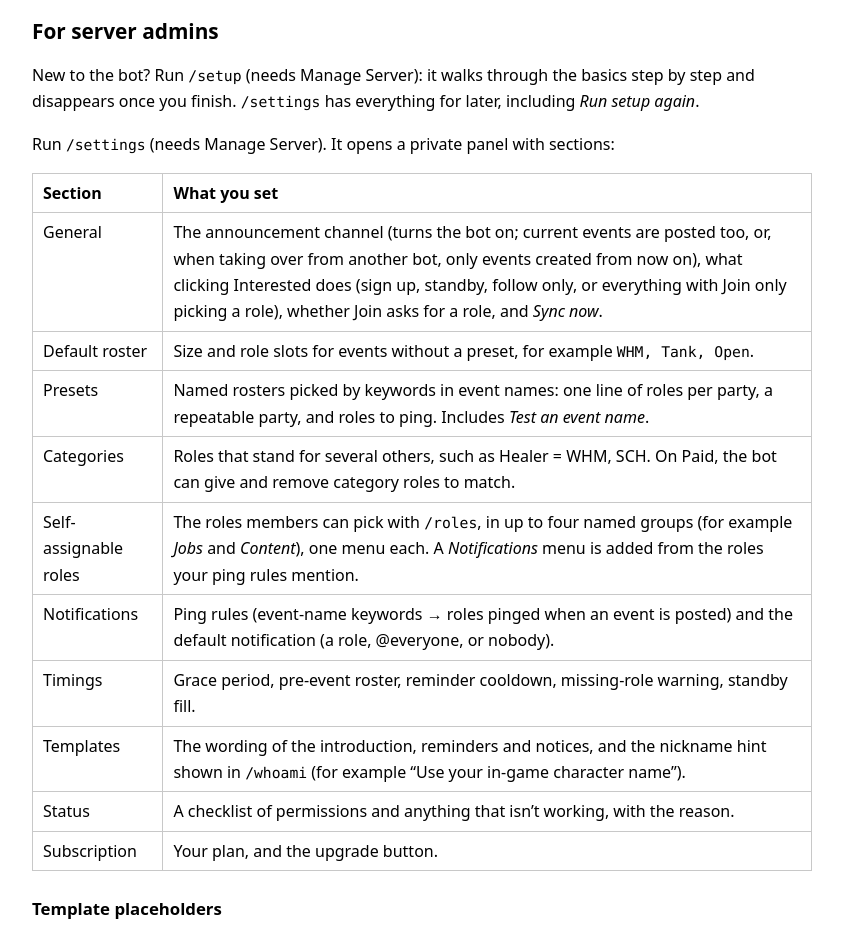
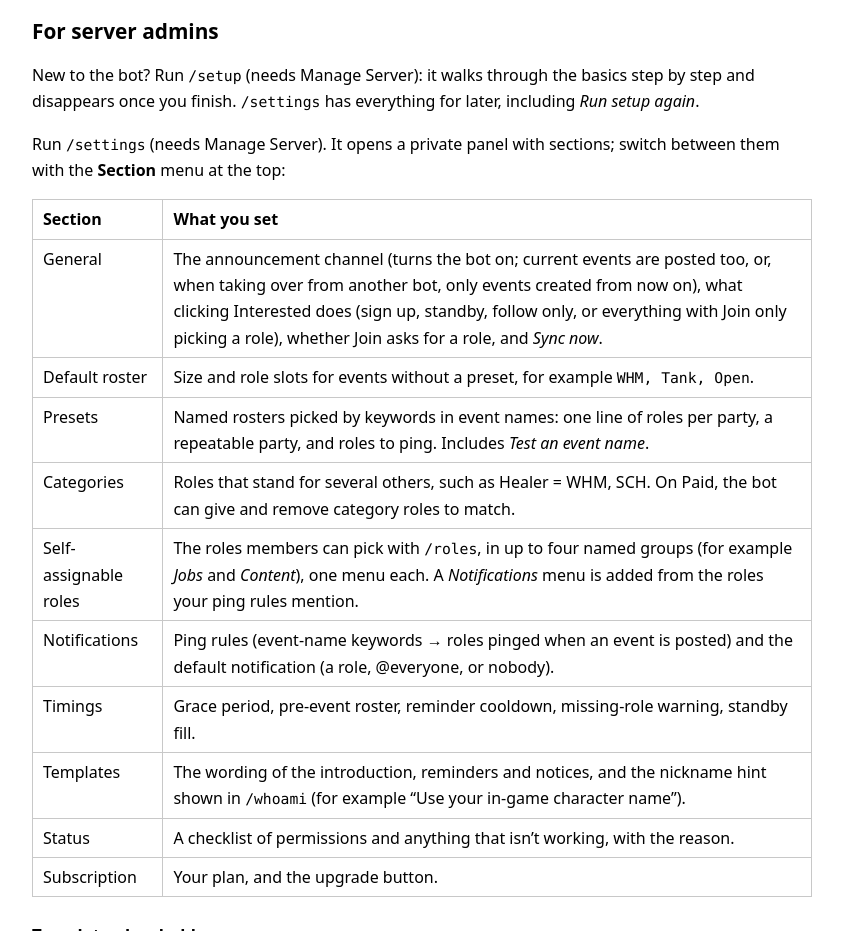
Before and after one commit to maikumagii/EventMoogle, a plain HTML site: page guide.html in a window 1280 px wide. Shown: the part 3540-4471 px from the top of the page, without its empty margins (218-1061 px from the left). Drawn offline with Linux system fonts and the light colour scheme.

Commit message:
Guide: the Section menu in /settings
Co-Authored-By: Claude Opus 5.5 <noreply@anthropic.com>

```diff
--- a/guide.html
+++ b/guide.html
@@ -86,7 +86,7 @@ Slots: Healer, 2x Tank</pre>
 
     <h2 id="admins">For server admins</h2>
     <p>New to the bot? Run <code>/setup</code> (needs Manage Server): it walks through the basics step by step and disappears once you finish. <code>/settings</code> has everything for later, including <em>Run setup again</em>.</p>
-    <p>Run <code>/settings</code> (needs Manage Server). It opens a private panel with sections:</p>
+    <p>Run <code>/settings</code> (needs Manage Server). It opens a private panel with sections; switch between them with the <strong>Section</strong> menu at the top:</p>
     <table>
       <tr><th>Section</th><th>What you set</th></tr>
       <tr><td>General</td><td>The announcement channel (turns the bot on; current events are posted too, or, when taking over from another bot, only events created from now on), what clicking Interested does (sign up, standby, follow only, or everything with Join only picking a role), whether Join asks for a role, and <em>Sync now</em>.</td></tr>
```
